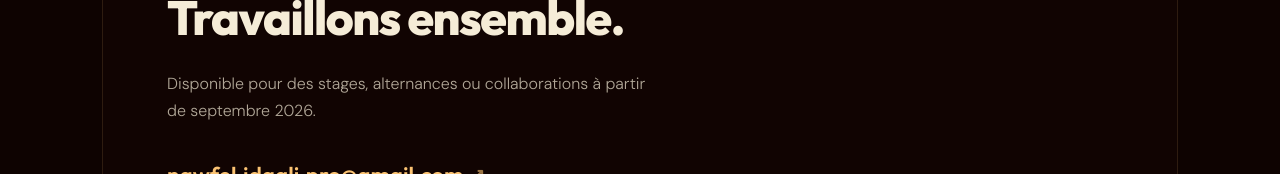
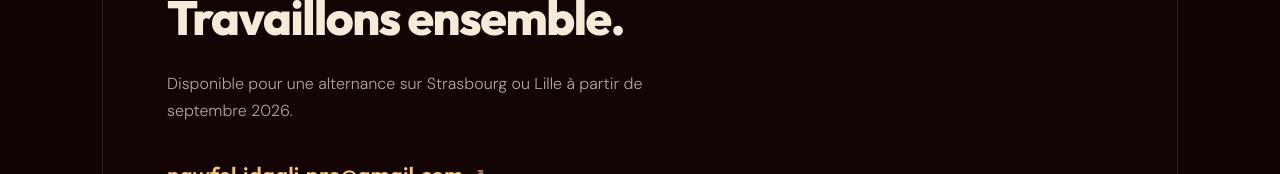
Before and after one commit to Noferu/nawfel.dev, a React (Vite) app: page / in a window 1280 px wide. Shown: the part 2838-3012 px from the top of the page. Built offline with nearby package versions, Linux system fonts and the light colour scheme; no server answers.

Commit message:
refactor(contact): update availability description for alternance search

```diff
--- a/src/components/Contact.jsx
+++ b/src/components/Contact.jsx
@@ -32,7 +32,7 @@ export default function Contact() {
             <p className="section-label">Contact</p>
             <h2 className="contact-title">Travaillons ensemble.</h2>
             <p className="contact-sub">
-              Disponible pour des stages, alternances ou collaborations à partir de septembre 2026.
+              Disponible pour une alternance sur Strasbourg ou Lille à partir de septembre 2026.
             </p>
             <div className="contact-links">
               <a href="mailto:nawfel.idaali.pro@gmail.com" className="contact-mail">
```
